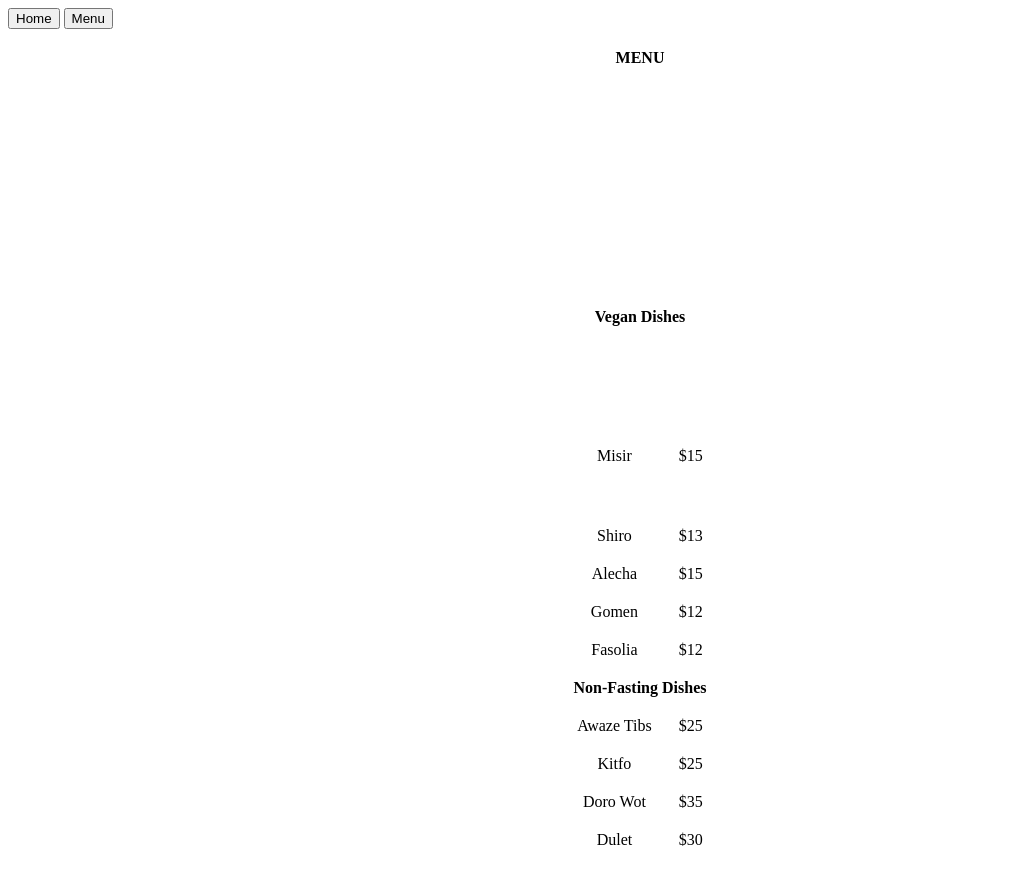
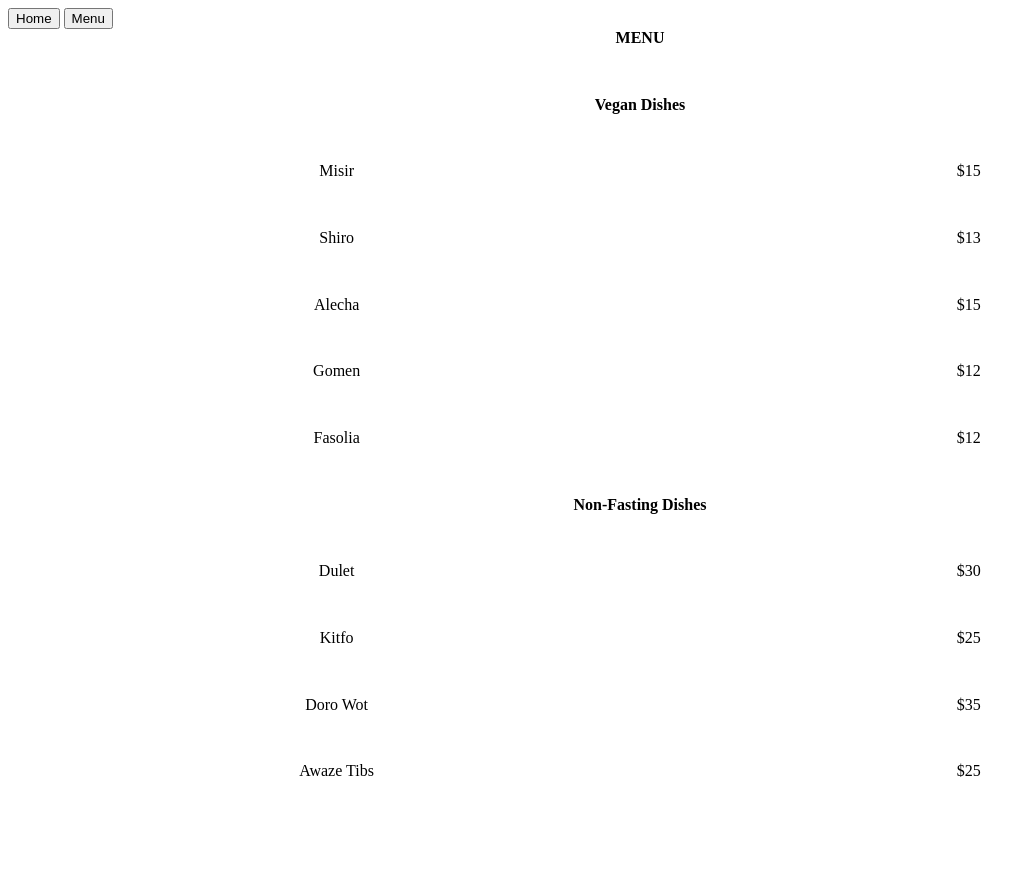
Before and after one commit to nabiat/restaurant-page, a website built with webpack: page src/index.html in a window 1280 px wide. Both pictures are taken after a click on the button "Menu". Shown: the whole page, without its empty margins (0-1036 px from the left). After the commit the page ends 837 px from the top, so only its background shows below. Built offline with nearby package versions, Linux system fonts and the light colour scheme.

Commit message:
fixed spacing errors on menu page

```diff
--- a/src/menu-load.js
+++ b/src/menu-load.js
@@ -1,8 +1,6 @@
 function menuLoad() {
     let container = document.getElementById('content');
-
-    // container.style['grid-template-rows'] = '50px';
-    // container.style['gap'] = '0px';
+    container.className = 'menu-grid';
 
     let title = document.createElement('div');
     title.textContent = 'MENU';
@@ -81,8 +79,8 @@ function nonFasting(container) {
     let dulPrice = document.createElement('div');
     dulPrice.textContent = '$30';
 
-    container.append(nonFasting, tibs, tPrice, kitfo, kPrice, doro, dPrice,
-         dulet, dulPrice);
+    container.append(nonFasting, dulet, dulPrice, kitfo, kPrice,
+        doro, dPrice, tibs, tPrice);
 }
 
 export { menuLoad }
--- a/src/page-load.js
+++ b/src/page-load.js
@@ -2,6 +2,7 @@ import foodImage from './ethiopian-food.jpg';
 
 function pageLoad() {
     let container = document.getElementById('content');
+    container.className = 'home-grid';
     let upper = document.createElement('div');
     let intro = document.createElement('div');
     let busHrs = document.createElement('div');
--- a/src/style.css
+++ b/src/style.css
@@ -1,9 +1,11 @@
 #content {
-    gap: 20px;
     display: grid;
     height: 100vh;
+    text-align: center;
+}
+
+#content.home-grid {
     padding: 20px;
-    text-align: center;
     justify-content: center;
     grid-template-rows: 2fr 1fr 0.5fr;
 }
@@ -46,4 +48,5 @@
 .title {
     font-weight: bold;
     grid-column: 1 / 3;
+    text-align: center;
 }
```
Also changed, not shown: dist/main.js.
